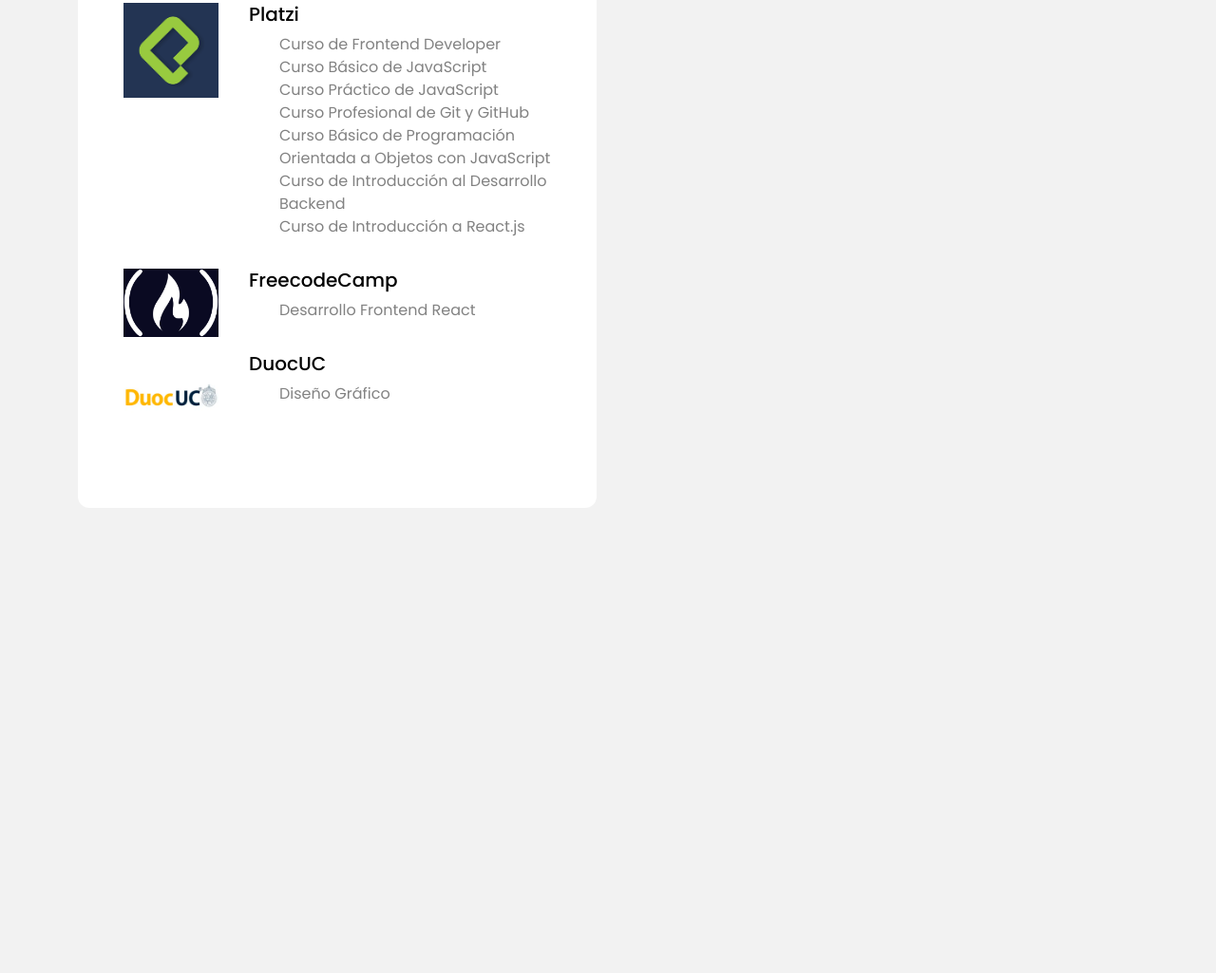
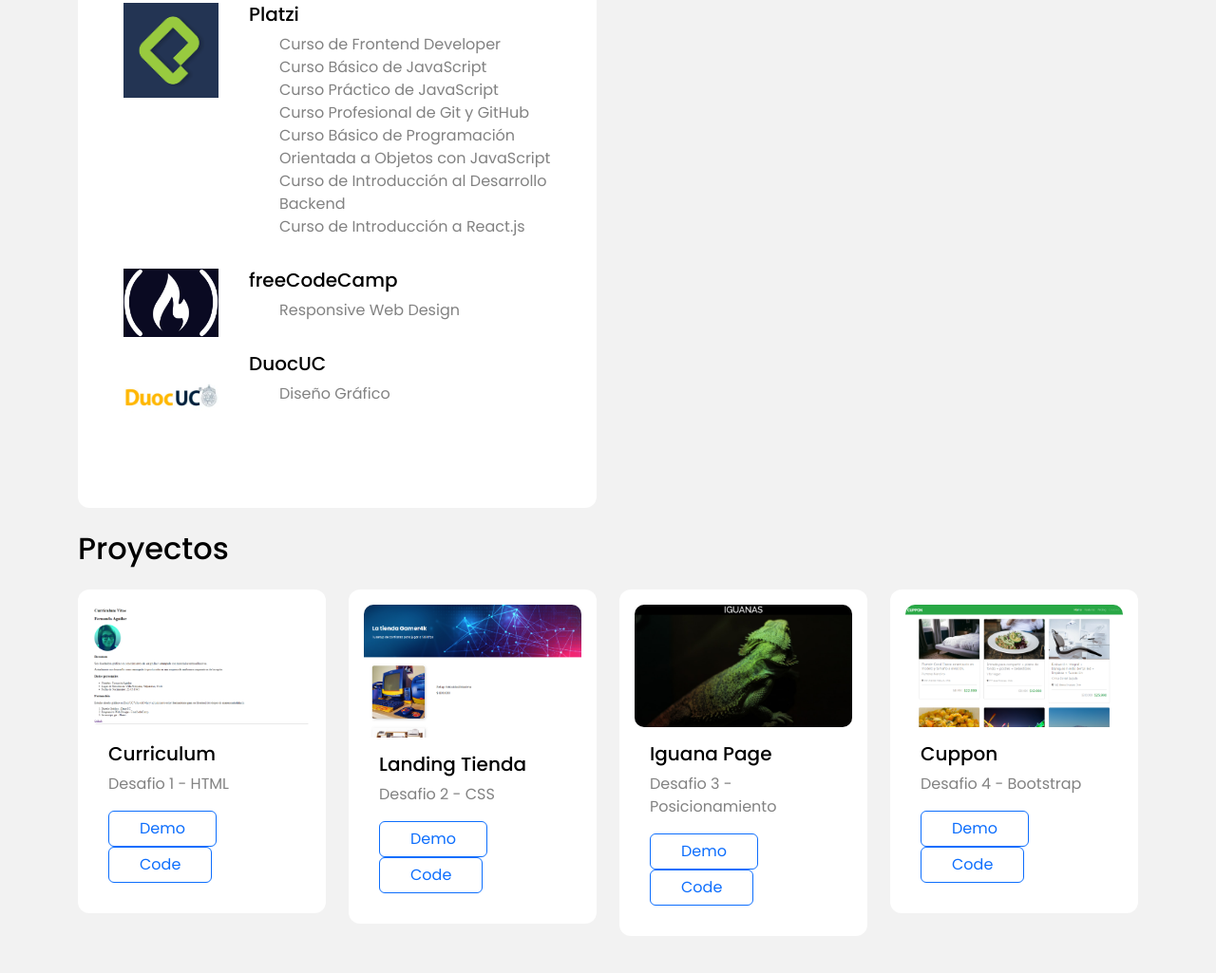
Before and after one commit to FeniaPfa/adl-final-modulo-1, a plain HTML site: page index.html in a window 1280 px wide. Shown: the part 1337-2362 px from the top of the page at 95% size. Before the commit the page ends 1920 px from the top, so only its background shows below. Drawn offline with nearby package versions, Linux system fonts and the light colour scheme.

Commit message:
build project section

```diff
--- a/assets/css/style.css
+++ b/assets/css/style.css
@@ -13,7 +13,7 @@ ul li{
   --h-bg: linear-gradient(to right, rgb(255, 228, 230), rgb(204, 251, 241));
   --font-color: #000;
   --hover-btn: linear-gradient(30deg, #0400ff, #4ce3f7);
- --muted:#828282;
+  --muted:#828282;
 
 }
 
@@ -171,3 +171,32 @@ main p,main li{
   margin-left: 2rem;
 
 }
+
+.c-row{
+  row-gap: 30px;
+}
+
+.card{
+  border: none;
+  background-color: var(--content-bg);
+  border-radius: 12px;
+  padding: 1rem;
+}
+
+.card img{
+  border-radius: 10px;
+}
+
+.projects h4{
+  font-size: 2rem;
+}
+
+.p-btn{
+  border: 1px solid #0d6efd;
+  color: #0d6efd;
+  padding-inline: 2rem;
+}
+
+.p-btn a{
+  text-decoration: none;
+}
--- a/index.html
+++ b/index.html
@@ -127,7 +127,8 @@
                 <ul>
                   <li>2022 - 2023
                     <br>
-                  Desarrollo Frontend React</li>
+                    Desarrollo Frontend React
+                  </li>
 
                 </ul>
               </div>
@@ -151,11 +152,11 @@
 
             <!-- educ item -->
             <div class="educ__item d-flex">
-              <img src="assets/img/fcc.jpg" width="100px"  alt="">
+              <img src="assets/img/fcc.jpg" width="100px" alt="">
               <div class="educ__item__text">
-              <h5>FreecodeCamp</h5>
+                <h5>freeCodeCamp</h5>
                 <ul>
-                <li>Desarrollo Frontend React</li>
+                  <li>Responsive Web Design</li>
 
                 </ul>
               </div>
@@ -191,7 +192,70 @@
 
 
 
-    <section class="projects"></section>
+    <section class="projects container mt-4">
+      <h4 class="my-4">Proyectos</h4>
+      <div class="row c-row">
+
+        <!-- card -->
+        <div class="col-sm-12 col-lg-3">
+        <div class="card ">
+          <img src="assets/img/d1.png" alt="">
+          <div class="card-body">
+            <h5>Curriculum</h5>
+            <p>Desafio 1 - HTML</p>
+            <a href="https://feniapfa.github.io/adl-d1/" target="_blank"><button class="btn p-btn">Demo</button></a>
+            <a href="https://github.com/FeniaPfa/adl-d1" target="_blank"><button class="btn p-btn">Code</button></a>
+          </div>
+        </div>
+</div>
+
+        <!-- card -->
+        <div class="col-sm-12 col-lg-3">
+        <div class="card">
+          <img src="assets/img/d2.png" alt="">
+          <div class="card-body">
+            <h5>Landing Tienda</h5>
+            <p>Desafio 2 - CSS</p>
+            <a href="https://feniapfa.github.io/adl-d2/" target="_blank"><button class="btn p-btn">Demo</button></a>
+            <a href="https://github.com/FeniaPfa/adl-d2" target="_blank"><button class="btn p-btn">Code</button></a>
+          </div>
+        </div>
+        </div>
+
+        <!-- card -->
+        <div class="col-sm-12 col-lg-3">
+          <div class="card">
+            <img src="assets/img/d3.png" alt="">
+            <div class="card-body">
+              <h5>Iguana Page</h5>
+              <p>Desafio 3 - Posicionamiento</p>
+              <a href="https://feniapfa.github.io/adl-d3/" target="_blank"><button class="btn p-btn">Demo</button></a>
+              <a href="https://github.com/FeniaPfa/adl-d3" target="_blank"><button class="btn p-btn">Code</button></a>
+            </div>
+          </div>
+          </div>
+
+        <!-- card -->
+        <div class="col-sm-12 col-lg-3">
+          <div class="card">
+            <img src="assets/img/d4.png" alt="">
+            <div class="card-body">
+              <h5>Cuppon</h5>
+              <p>Desafio 4 - Bootstrap</p>
+              <a href="https://feniapfa.github.io/adl-d4/" target="_blank"><button class="btn p-btn">Demo</button></a>
+              <a href="https://github.com/FeniaPfa/adl-d4" target="_blank"><button class="btn p-btn">Code</button></a>
+            </div>
+          </div>
+          </div>
+
+      </div>
+
+
+
+
+
+
+    </section>
   </main>
 
   <!-- Bootstrap JS -->
```
Also changed, not shown: assets/img/d1.png (added), assets/img/d2.png (added), assets/img/d3.png (added), assets/img/d4.png (added). Lines whose indentation alone changed are shown as unchanged.
